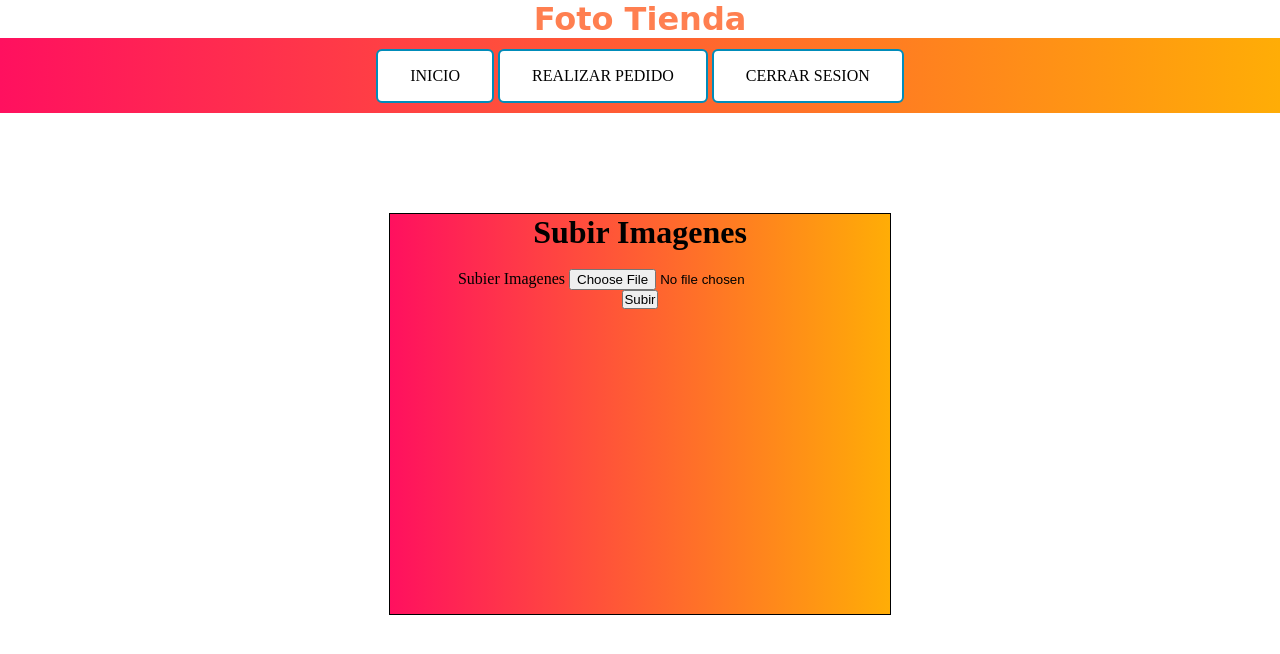
After one commit to kiliann/fotoTienda, a PHP site: page /realizarPedido.php in a window 1280 px wide. The commit adds this page. Shown: the top 654 px of the page. Run offline with PHP 8.4, Linux system fonts and the light colour scheme.

Commit message:
v2 subida de archivos

```diff
--- a/basedeDatos/fotoTienda.sql
+++ b/basedeDatos/fotoTienda.sql
@@ -4,9 +4,9 @@ CREATE DATABASE fototienda CHARACTER SET 'UTF8' COLLATE 'utf8_general_ci';
 
 CREATE TABLE clientes(
 idCliente TINYINT unsigned NOT NULL AUTO_INCREMENT,
-correo VARCHAR(20) NOT NULL,
-nombre VARCHAR(20)	NOT NULL,
-password VARCHAR(20) NOT NULL,
+correo VARCHAR(50) NOT NULL,
+nombre VARCHAR(40)	NOT NULL,
+password VARCHAR(80) NOT NULL,
 telefono int(10),
 PRIMARY KEY (idCliente)
 
--- a/css/estilo.css
+++ b/css/estilo.css
@@ -108,3 +108,73 @@ span{
     left: 450px;
 
 }
+
+header{
+    text-align: center;
+    color: coral;
+    width: 100vw;
+    font-family: "Comic Sans MS";
+}
+
+nav{
+    width: 100vw;
+    height: 75px;
+    background-color: cornflowerblue;
+    display: flex;
+    justify-content: center;
+    align-items: center;
+    background: linear-gradient(to right, #ff105f, #ffad06);
+}
+nav a{
+
+    color: #0099CC;
+    /* Eliminar color de fondo */
+    background: transparent;
+    /* Grosor del borde, estilo de línea y color */
+    border: 2px solid #0099CC;
+    /* Añadir esquinas curvadas */
+    border-radius: 6px;
+    /* Poner texto en mayúsculas */
+    border: none;
+    color: white;
+    padding: 16px 32px;
+    text-align: center;
+    display: inline-block;
+    font-size: 16px;
+    margin: 4px 2px;
+    -webkit-transition-duration: 0.4s; /* Safari */
+    transition-duration: 0.4s;
+    cursor: pointer;
+    text-decoration: none;
+    text-transform: uppercase;
+    flex-wrap: nowrap;
+    display: inline-block;
+}
+nav a {
+    background-color: white;
+    color: black;
+    border: 2px solid #008CBA;
+}
+/* Al poner el curso encima (hover) */
+nav a:hover {
+    /*background-color: #008CBA;*/
+    background: linear-gradient(to right, #ff105f, #ffad06);
+    color: white;
+}
+
+.contenido{
+    display: flex;
+    margin:100px auto;
+    justify-content: center;
+
+}
+.contenido div{
+
+    width: 500px;
+    height: 400px;
+    border: 1px solid black;
+    text-align: center;
+    /*background-color: cornflowerblue;*/
+    background: linear-gradient(to right, #ff105f, #ffad06);
+
+}
--- a/metodos.php
+++ b/metodos.php
@@ -1,25 +1,27 @@
 <?php
 
 
-
-Class Metodos{
-    public function __construct(){
+class Metodos
+{
+    public function __construct()
+    {
         require_once 'Conexion.php';
         $this->conexion = new Conexion();
 
     }
 
     //Aqui realizamos el alta de usuario
-    function altaUsuario($nombre, $correo, $password, $rpassword,  $telefono)
+    function altaUsuario($nombre, $correo, $password, $rpassword, $telefono)
     {
-        if ($password==$rpassword){
+        if ($password == $rpassword) {
 
             $password_encry = password_hash($password, PASSWORD_BCRYPT);
-            $insercion = "INSERT INTO clientes(nombre, correo, password, telefono) VALUES ('$correo','$nombre','$password_encry', $telefono)";
+            $insercion = "INSERT INTO clientes(correo, nombre, password, telefono) VALUES ('$correo','$nombre','$password_encry', $telefono)";
             $consulta = "SELECT correo FROM clientes WHERE correo LIKE '$correo'";
             $comprobacion = $this->conexion->consultas($consulta);
             //echo $comprobacion = $this->conexion->filasAfectadas()  ;
             //Primero comprobamos si el usuario no existe ya en la base de datos
+
             if ($this->conexion->numeroFilas($comprobacion) > 0) {
                 echo "Este correo esta ya registrado";
             } else {
@@ -30,10 +32,100 @@ Class Metodos{
                     $this->conexion->errno();
                 }
             }
-        }else{
+        } else {
             echo "La contraseña no es correcta";
         }
 
 
     }
+
+    public function iniciarSesion($correo, $password)
+    {
+
+        $consulta = "SELECT * FROM clientes WHERE correo = ?";
+
+
+        if (!$sentencia = $this->conexion->mysqli->prepare($consulta)) {
+            echo "La consulta fallo en su preparacion";
+        }
+
+        if (!$sentencia->bind_param("s", $correo)) {
+            echo "Fallo en la vinculacion de parametros";
+        }
+
+        if (!$sentencia->execute()) {
+            echo "Algo fallo en la ejecucion";
+
+        }
+
+        $resultado = $sentencia->get_result();
+        if($this->conexion->numeroFilas($resultado) > 0){
+            while ($fila = $resultado->fetch_array(MYSQLI_ASSOC)) {
+                //echo $fila['correo'];
+                //echo $fila['password'];
+                if (password_verify($password, $fila['password'])) {
+                    session_start();
+                    $_SESSION['usuario'] = $fila['correo'];
+                    header("Location: home.php");
+                }else{
+                    echo "La contraseña es incorrectos";
+                }
+            }
+        }else{
+            echo "El correo introducido no es correcto";
+        }
+
+    }
+
+
+    function subidaControladaImagenes()
+    {
+        if (isset($_FILES['imagenes'])) {
+            $archivo = $_FILES['imagenes']['name'];
+            //Si el archivo contiene algo y es diferente de vacio
+            if (isset($archivo) && $archivo != "") {
+                //Obtenemos algunos datos necesarios sobre el archivo
+                $tipo = $_FILES['imagenes']['type'];
+                $tamano = $_FILES['imagenes']['size'];
+                $temp = $_FILES['imagenes']['tmp_name'];
+                //Se comprueba si el archivo a cargar es correcto observando su extensión y tamaño
+                if (!((strpos($tipo, "gif") || strpos($tipo, "jpeg") || strpos($tipo, "jpg") || strpos($tipo, "png")) && ($tamano < 2000000))) {
+                    echo '<div><b>Error. La extensión o el tamaño de los archivos no es correcta.<br/>
+        - Se permiten archivos .gif, .jpg, .png. y de 200 kb como máximo.</b></div>';
+                } else {
+                    //Si la imagen es correcta en tamaño y tipo
+                    //Se intenta subir al servidor
+                    if (move_uploaded_file($temp, 'imagenes/' . $archivo)) {
+                        //Cambiamos los permisos del archivo a 777 para poder modificarlo posteriormente
+                        //chmod('images/'.$archivo, 0777);
+                        //Mostramos el mensaje de que se ha subido co éxito
+                        echo '<div><b>Se ha subido correctamente la imagen.</b></div>';
+                        //Mostramos la imagen subida
+                        //echo '<p><img src="imagenes/' . $archivo . '"></p>';
+                    } else {
+                        //Si no se ha podido subir la imagen, mostramos un mensaje de error
+                        echo '<div><b>Ocurrió algún error al subir el fichero. No pudo guardarse.</b></div>';
+                    }
+                }
+            }
+        }
+    }
+    function crearCarpetaPedido(){
+        $estructura = './pedido/';
+        if (!mkdir($estructura, 0777, true)){
+            echo "Fallo al crear la carpeta";
+        }
+    }
+
+    function ultimoPedido(){
+        $consulta = "SELECT idPedido FROM pedidos WHERE 1";
+
+        $resultado = $this->conexion->consultas($consulta);
+        while ( $fila = $this->conexion->extraerFila($resultado)){
+            return $fila['idPedido'];
+        }
+
+
+    }
+
 }
--- /dev/null
+++ b/realizarPedido.php
@@ -0,0 +1,48 @@
+<?php
+require_once "metodos.php";
+$metodos = new Metodos();
+session_start();
+
+
+?>
+<!DOCTYPE html>
+<html lang="es" xmlns="http://www.w3.org/1999/html">
+<head>
+    <meta charset="UTF-8">
+    <meta http-equiv="X-UA-Compatible" content="IE-edge">
+    <meta name="viewport" content="width=device-width, initial-scale=1.0">
+    <title>Foto Tienda</title>
+    <link type="text/css" rel="stylesheet" href="css/estilo.css">
+
+</head>
+<body>
+<header>
+    <h1>Foto Tienda</h1>
+</header>
+<nav>
+    <a href="home.php">Inicio</a>
+    <a href="realizarPedido.php"> Realizar Pedido</a>
+    <a href="cerrarSesion.php">Cerrar Sesion</a>
+
+</nav>
+
+
+
+
+<div class="contenido">
+    <div>
+        <h1>Subir Imagenes</h1><br/>
+        <form method="post" enctype="multipart/form-data" action="#">
+            <label>Subier Imagenes</label>
+            <!-- <input name="nombre" type="text" placeholder="Nombre de la Imagen" required><br/>-->
+            <input type="file" name="imagenes"><br/>
+            <input type="submit" id="submit" value="Subir">
+        </form>
+
+
+        <?php
+
+        $metodos->subidaControladaImagenes();
+        ?>
+    </div>
+</div>
```
Also changed, not shown: home.php (added, +31 -0 lines), index.php (+9 -3 lines).
